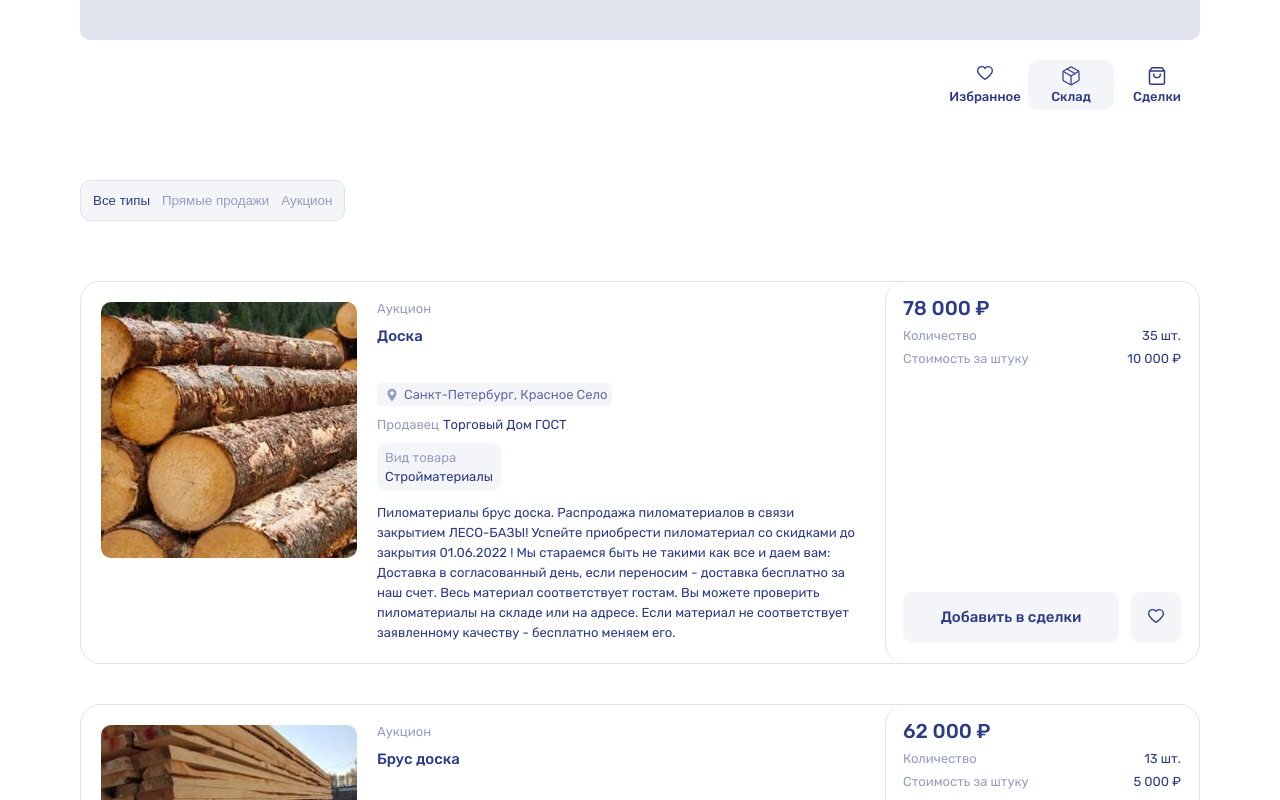
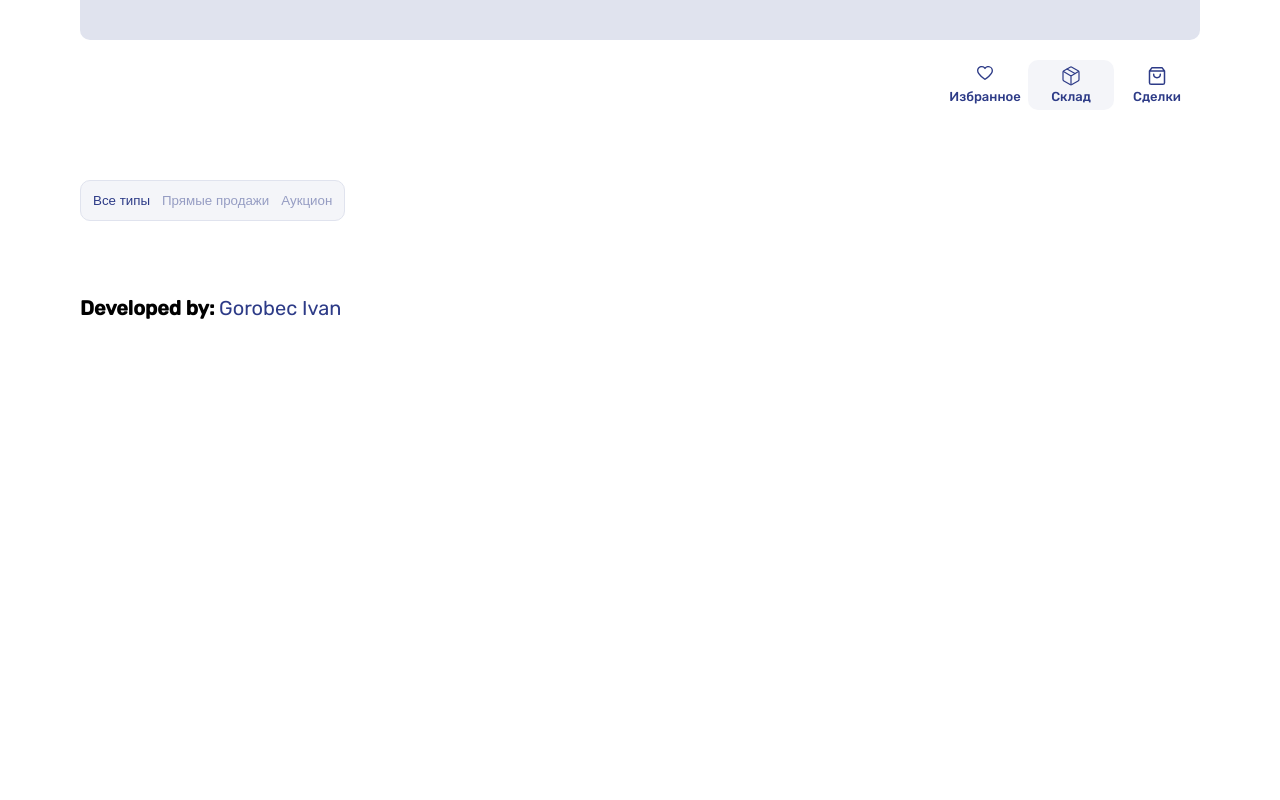
Before and after one commit to NaviSparrow/vue-test-construct, a Vue app: page /#/deals in a window 1280 px wide. Shown: the top 800 px of the page. Built offline with nearby package versions, Linux system fonts and the light colour scheme.

Commit message:
исправит ошибки

```diff
--- a/src/components/pages/DealsPage.vue
+++ b/src/components/pages/DealsPage.vue
@@ -5,12 +5,8 @@
       <h1 class="visually-hidden">Сделки</h1>
       <div class="page-main__header controls">
         <header-sort />
-        <!--        <header-search-->
-        <!--          :search-term="searchTerm"-->
-        <!--          @update:serach-term="setSearchTerm"-->
-        <!--        />-->
       </div>
-      <page-catalog :offers="sortedPaidOffers" />
+      <page-catalog :offers="sortedDealOffers" />
     </div>
   </main>
   <footer class="page-footer">
@@ -31,7 +27,7 @@ export default {
   components: { PageCatalog, HeaderSort, PageHeader },
   computed: {
     ...mapGetters({
-      sortedPaidOffers: "main/sortedPaidOffers",
+      sortedDealOffers: "main/sortedDealOffers",
     }),
   },
 };
--- a/src/components/pages/FavoritesPage.vue
+++ b/src/components/pages/FavoritesPage.vue
@@ -5,10 +5,6 @@
       <h1 class="visually-hidden">Сделки</h1>
       <div class="page-main__header controls">
         <header-sort />
-        <!--        <header-search-->
-        <!--          :search-term="searchTerm"-->
-        <!--          @update:serach-term="setSearchTerm"-->
-        <!--        />-->
       </div>
       <page-catalog :offers="sortedFavoritesOffers" />
     </div>
```
